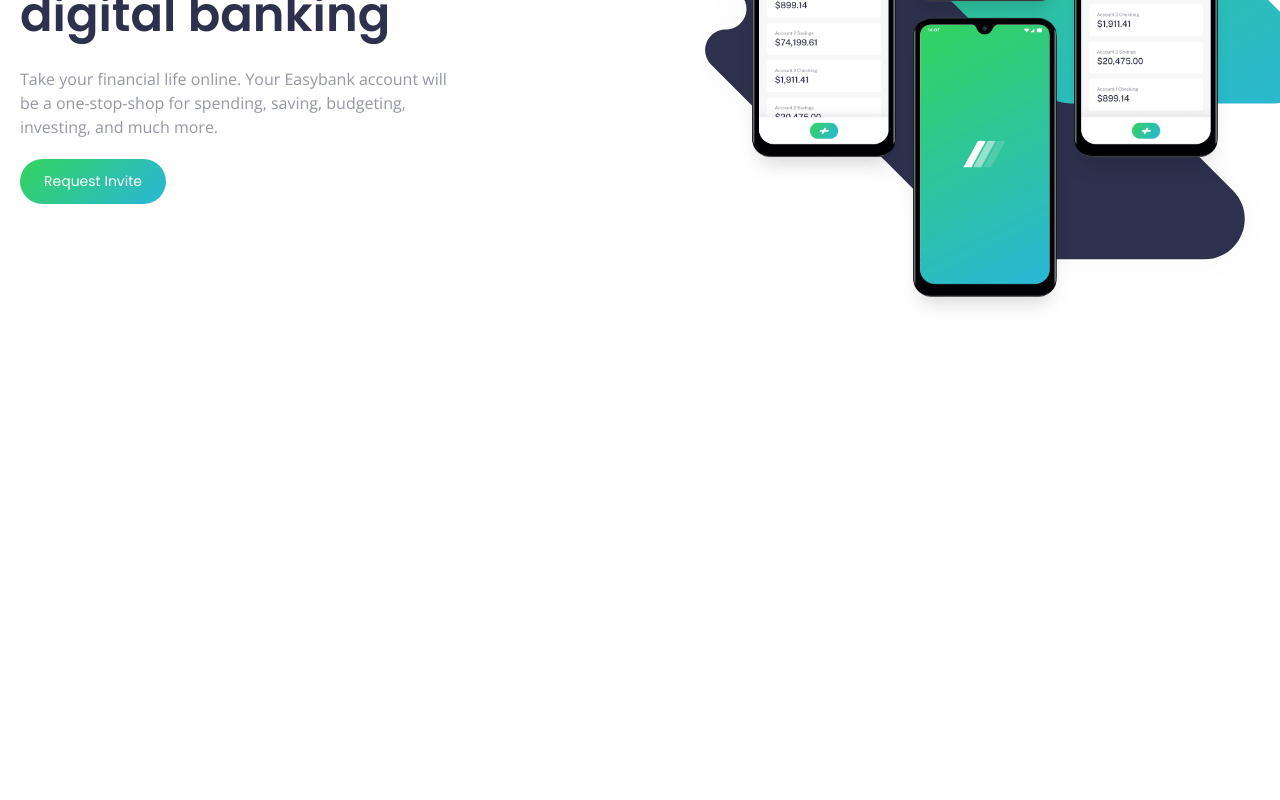
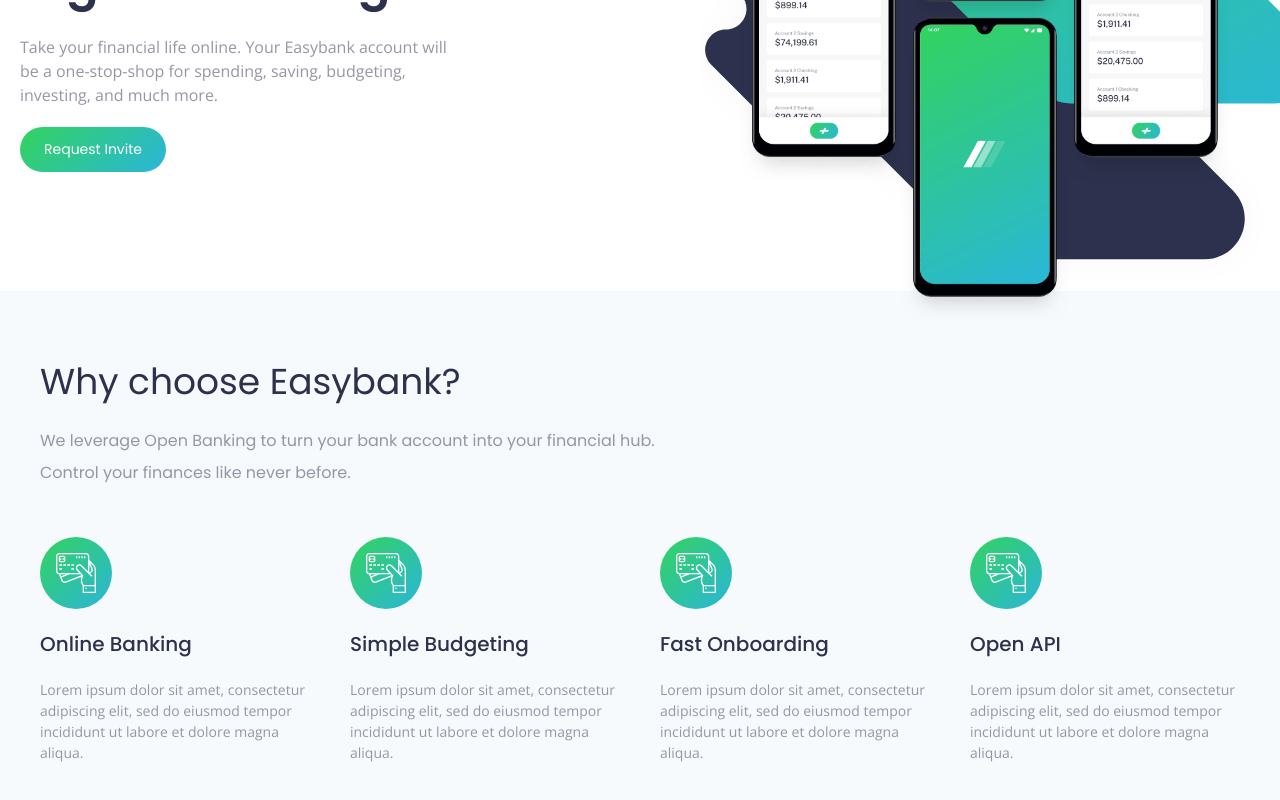
Before and after one commit to ssengalanto/frontend-mentor-easybank, a Next.js app: page / in a window 1280 px wide. Shown: the part 278-1078 px from the top of the page. Before the commit the page ends 800 px from the top, so only its background shows below. Built offline with nearby package versions, Linux system fonts and the light colour scheme.

Commit message:
feat: create services component

```diff
--- a/components/banner/banner.component.tsx
+++ b/components/banner/banner.component.tsx
@@ -36,7 +36,7 @@
 );
 
 const SloganDesktop: React.FC = () => (
-  <div className={`${styles.slogan} md:mt-24 p-5 hidden md:flex flex-col md:order-1`}>
+  <div className={`${styles.slogan} md:mt-16 p-5 hidden md:flex flex-col md:order-1`}>
     <div>
       <p className="font-semibold text-4xl md:text-5xl text-secondary text-center md:text-left">
         Next generation digital banking
--- a/components/index.ts
+++ b/components/index.ts
@@ -1,3 +1,4 @@
 export * from './header';
 export * from './layout';
 export * from './banner';
+export * from './services';
--- a/components/layout/layout.component.tsx
+++ b/components/layout/layout.component.tsx
@@ -1,5 +1,10 @@
 import React from 'react';
 
 export const Layout: React.FC = ({ children }) => (
-  <div className="min-h-screen min-w-full flex flex-col items-center">{children}</div>
+  <div
+    className="min-h-screen min-w-full flex flex-col items-center"
+    style={{ overflowX: 'hidden' }}
+  >
+    {children}
+  </div>
 );
--- /dev/null
+++ b/components/services/index.ts
@@ -0,0 +1 @@
+export * from './services.component';
--- /dev/null
+++ b/components/services/services.component.tsx
@@ -0,0 +1,67 @@
+import React, { useMemo } from 'react';
+import styles from './services.module.scss';
+
+export const Services: React.FC = () => {
+  const contents: Array<{ title: string; content: string; src: string }> = useMemo(
+    () => [
+      {
+        title: 'Online Banking',
+        content:
+          'Lorem ipsum dolor sit amet, consectetur adipiscing elit, sed do eiusmod tempor incididunt ut labore et dolore magna aliqua.',
+        src: '/images/icon-online.svg',
+      },
+      {
+        title: 'Simple Budgeting',
+        content:
+          'Lorem ipsum dolor sit amet, consectetur adipiscing elit, sed do eiusmod tempor incididunt ut labore et dolore magna aliqua.',
+        src: '/images/icon-online.svg',
+      },
+
+      {
+        title: 'Fast Onboarding',
+        content:
+          'Lorem ipsum dolor sit amet, consectetur adipiscing elit, sed do eiusmod tempor incididunt ut labore et dolore magna aliqua.',
+        src: '/images/icon-online.svg',
+      },
+
+      {
+        title: 'Open API',
+        content:
+          'Lorem ipsum dolor sit amet, consectetur adipiscing elit, sed do eiusmod tempor incididunt ut labore et dolore magna aliqua.',
+        src: '/images/icon-online.svg',
+      },
+    ],
+    [],
+  );
+
+  return (
+    <div className="bg-gray-100 w-screen h-full">
+      <div className="container mx-auto px-5 md:px-10 py-16 flex flex-col">
+        <div className="mb-12">
+          <h1 className="text-4xl text-secondary block mb-4 text-center md:text-left">
+            Why choose Easybank?
+          </h1>
+          <p className="text-tertiary leading-8 text-center md:text-left">
+            We leverage Open Banking to turn your bank account into your financial hub. <br />
+            Control your finances like never before.
+          </p>
+        </div>
+        <div className="flex flex-col md:flex-row">
+          {contents.map(({ title, content, src }) => (
+            <div className={`${styles.services}`}>
+              <div className="flex justify-center md:justify-start">
+                <img src={src} alt={title} />
+              </div>
+              <p className="text-xl text-secondary capitalize font-medium my-5 text-center md:text-left">
+                {title}
+              </p>
+              <p className="text-sm text-tertiary font-secondary text-center md:text-left">
+                {content}
+              </p>
+            </div>
+          ))}
+        </div>
+      </div>
+    </div>
+  );
+};
--- /dev/null
+++ b/components/services/services.module.scss
@@ -0,0 +1,14 @@
+.services {
+  &:not(:last-child) {
+    padding-bottom: 30px;
+
+    @media (min-width: 768px) {
+      padding-bottom: 0;
+      margin-right: 40px;
+    }
+
+    @media (min-width: 1366px) {
+      margin-right: 100px;
+    }
+  }
+}
--- a/pages/index.tsx
+++ b/pages/index.tsx
@@ -1,10 +1,11 @@
 import React from 'react';
-import { Header, Banner, Layout } from '../components';
+import { Header, Banner, Layout, Services } from '../components';
 
 const Home: React.FC = () => (
   <Layout>
     <Header />
     <Banner />
+    <Services />
   </Layout>
 );
 
```
Also changed, not shown: public/images/icon-online.svg.
